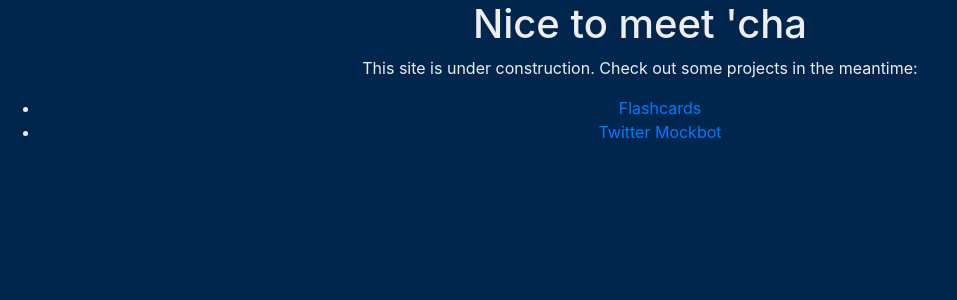
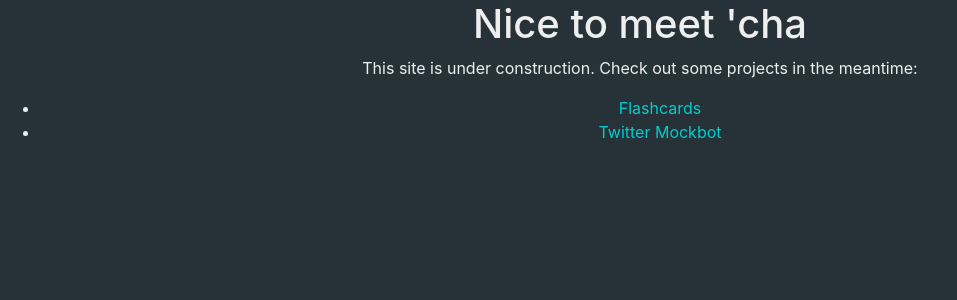
Before and after one commit to deruga04/Portfolio, a Django app: page / in a window 1280 px wide. Shown: the top 300 px of the page, without its empty margins (0-957 px from the left). Run offline with Django 3.2, Linux system fonts and the light colour scheme; some libraries are stand-ins or nearby versions.

Commit message:
Changed styles a bit

```diff
--- a/Portfolio/settings.py
+++ b/Portfolio/settings.py
@@ -25,7 +25,7 @@
 # SECURITY WARNING: don't run with debug turned on in production!
 DEBUG = DEBUG = bool( os.environ.get('DJANGO_DEBUG', True) )
 BASE_URL = "https://www.derekl.ca"
-ALLOWED_HOSTS = ['www.derekl.ca', 'derekl.ca', 'localhost', 'thawing-castle-27366.herokuapp.com']
+ALLOWED_HOSTS = ['www.derekl.ca', 'derekl.ca', 'localhost', 'thawing-castle-27366.herokuapp.com', '*']
 
 
 # Application definition
--- a/apps/static/css/styles.css
+++ b/apps/static/css/styles.css
@@ -1,7 +1,13 @@
+/*Teal is awesome.
+Visit https://www.colorhexa.com/008080 to see good color combinations.*/
+
 body{
-    background-color: #00264d;
+    background-color: #263238;
     width: 100%;
     height: 100%;
+}
+a{
+    color: #00cdcd;
 }
 #main{
     color: #eee;
--- a/apps/urls.py
+++ b/apps/urls.py
@@ -4,5 +4,5 @@
 
 urlpatterns = [
     path('', views.index, name='index'),
-    path('igbb/',views.igbb, name='igbb'),
+    # path('igbb/',views.igbbView.as_view(), name='igbb'),
 ]
--- a/apps/views.py
+++ b/apps/views.py
@@ -1,4 +1,5 @@
 from django.shortcuts import render
+from django.views import generic
 import random
 
 # Create your views here.
@@ -8,5 +9,5 @@
     return render(req, 'index.html', context={"greeting": random.choice(greetings)})
 
 
-def igbb(req):
-    return render(req, 'igbb.html')
+# def igbb(generic.ListView):
+#     return render(req, 'igbb.html')
```
